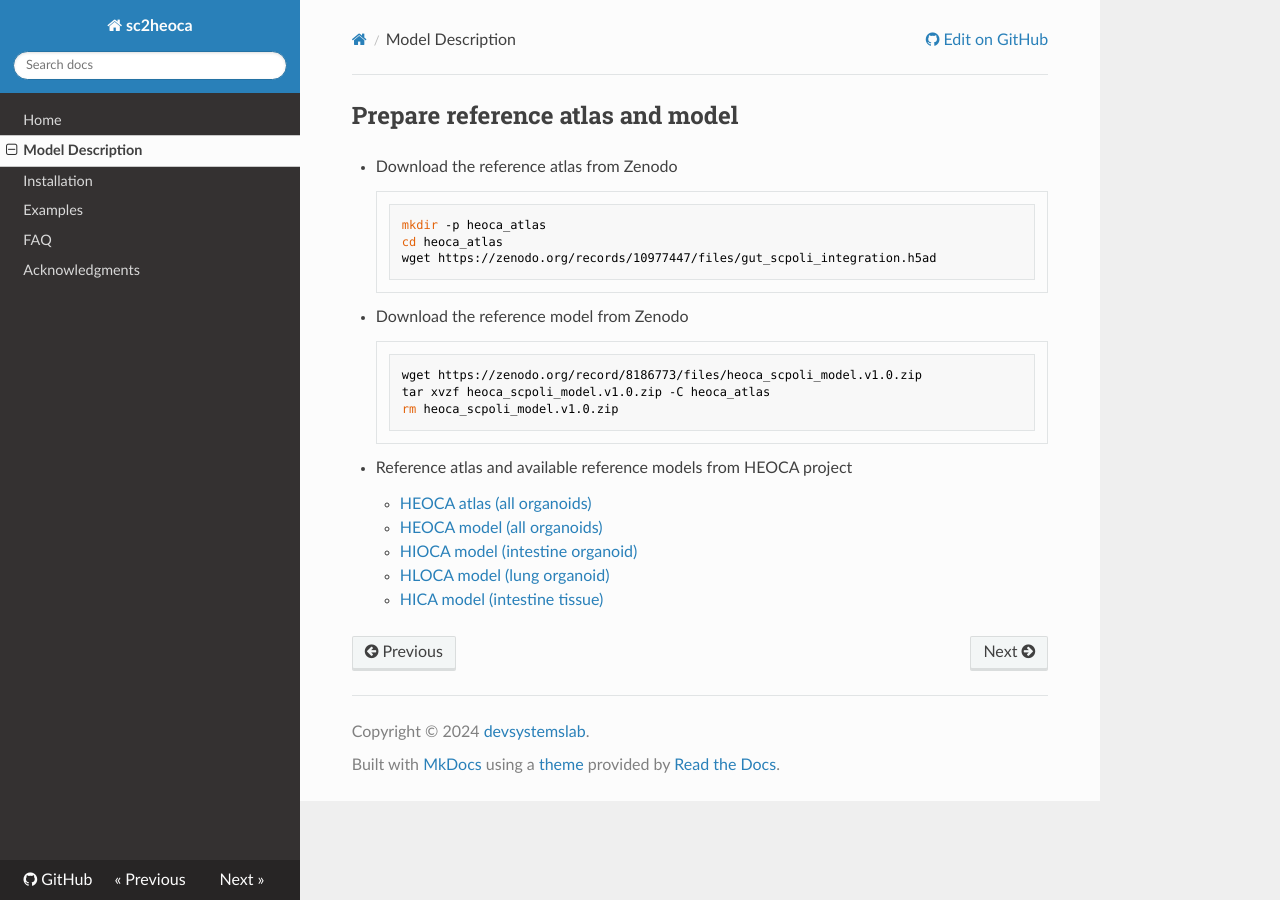
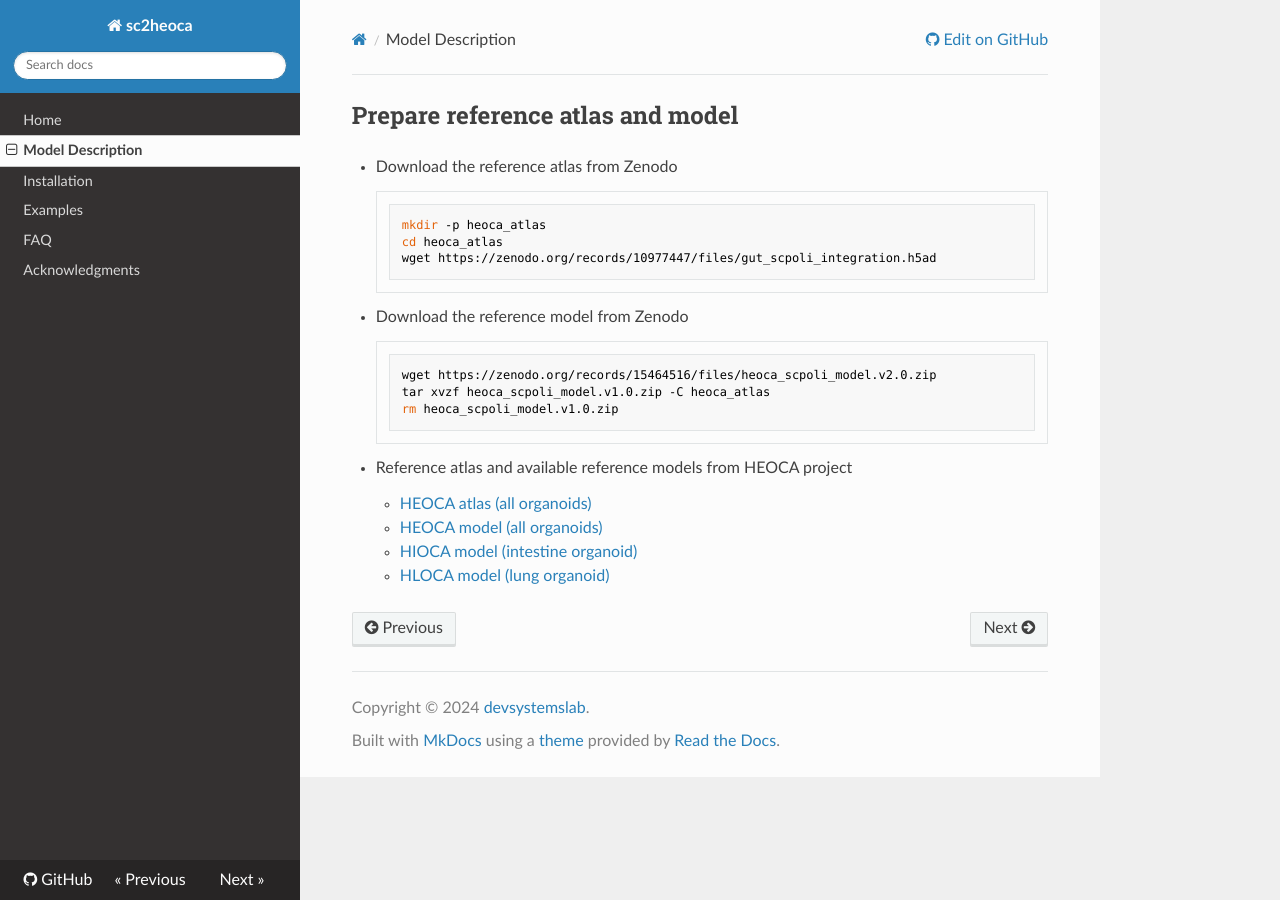
Before and after one commit to devsystemslab/sc2heoca, an MkDocs documentation site: the page built from docs/model_description.md, in a window 1280 px wide. Built offline with MkDocs 1.6.1, drawn with Linux system fonts in a browser that asks for light colours; nearby versions of some CDN libraries.

Commit message:
update models

````diff
--- a/docs/model_description.md
+++ b/docs/model_description.md
@@ -10,7 +10,7 @@ wget https://zenodo.org/records/10977447/files/gut_scpoli_integration.h5ad
 
 * Download the reference model from Zenodo
 ```
-wget https://zenodo.org/record/8186773/files/heoca_scpoli_model.v1.0.zip
+wget https://zenodo.org/records/15464516/files/heoca_scpoli_model.v2.0.zip
 tar xvzf heoca_scpoli_model.v1.0.zip -C heoca_atlas
 rm heoca_scpoli_model.v1.0.zip
 ```
@@ -18,7 +18,6 @@ rm heoca_scpoli_model.v1.0.zip
 * Reference atlas and available reference models from HEOCA project
 
     - [HEOCA atlas (all organoids)](https://zenodo.org/records/10977447/files/gut_scpoli_integration.h5ad)
-    - [HEOCA model (all organoids)](https://zenodo.org/record/8186773/files/heoca_scpoli_model.v1.0.zip)
-    - [HIOCA model (intestine organoid)](https://zenodo.org/record/8186773/files/hioca_scpoli_model.v1.0.zip)
-    - [HLOCA model (lung organoid)](https://zenodo.org/record/8186773/files/hioca_scpoli_model.v1.0.zip)
-    - [HICA model (intestine tissue)](https://zenodo.org/record/8186773/files/hica_scpoli_model.v1.0.zip)
+    - [HEOCA model (all organoids)](https://zenodo.org/records/15464516/files/heoca_scpoli_model.v2.0.zip)
+    - [HIOCA model (intestine organoid)](https://zenodo.org/records/15464516/files/hioca_scpoli_model.v1.0.zip)
+    - [HLOCA model (lung organoid)](https://zenodo.org/records/15464516/files/hloca_scpoli_model.v2.0.zip)
````
